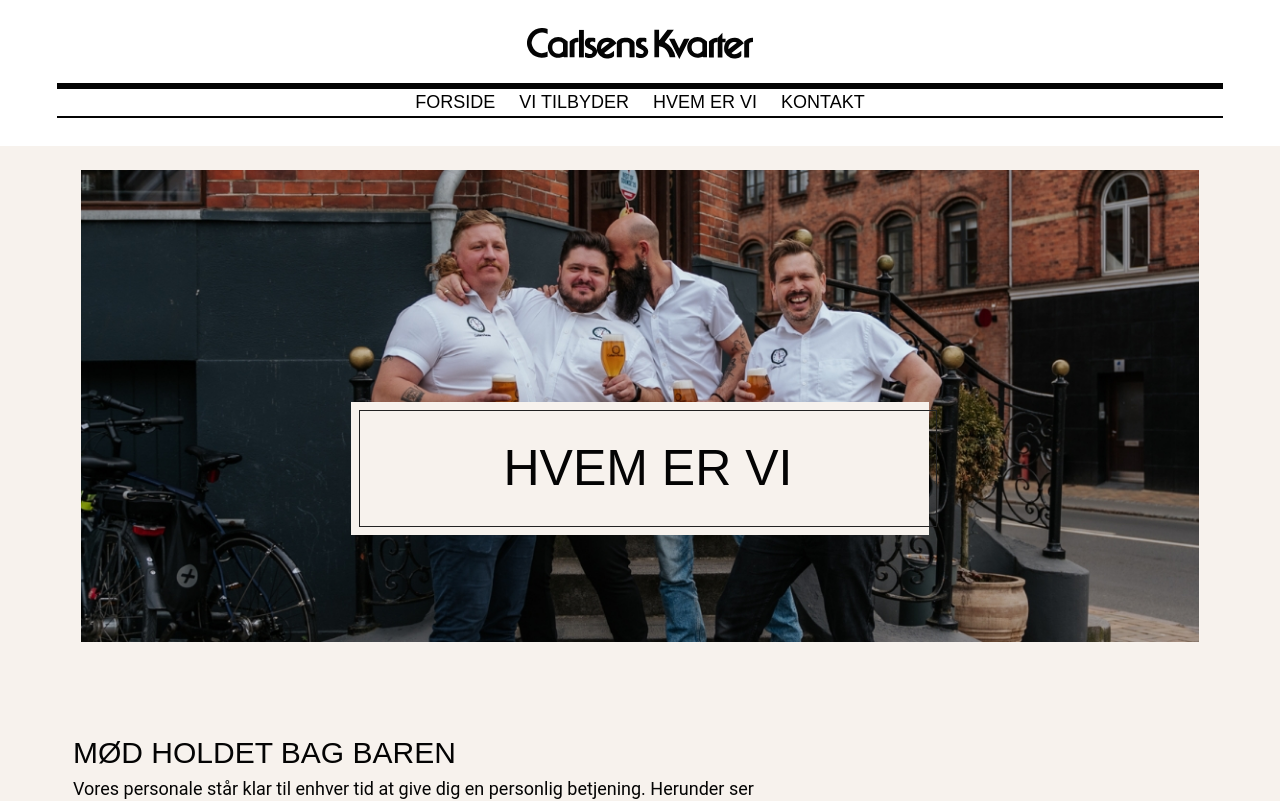
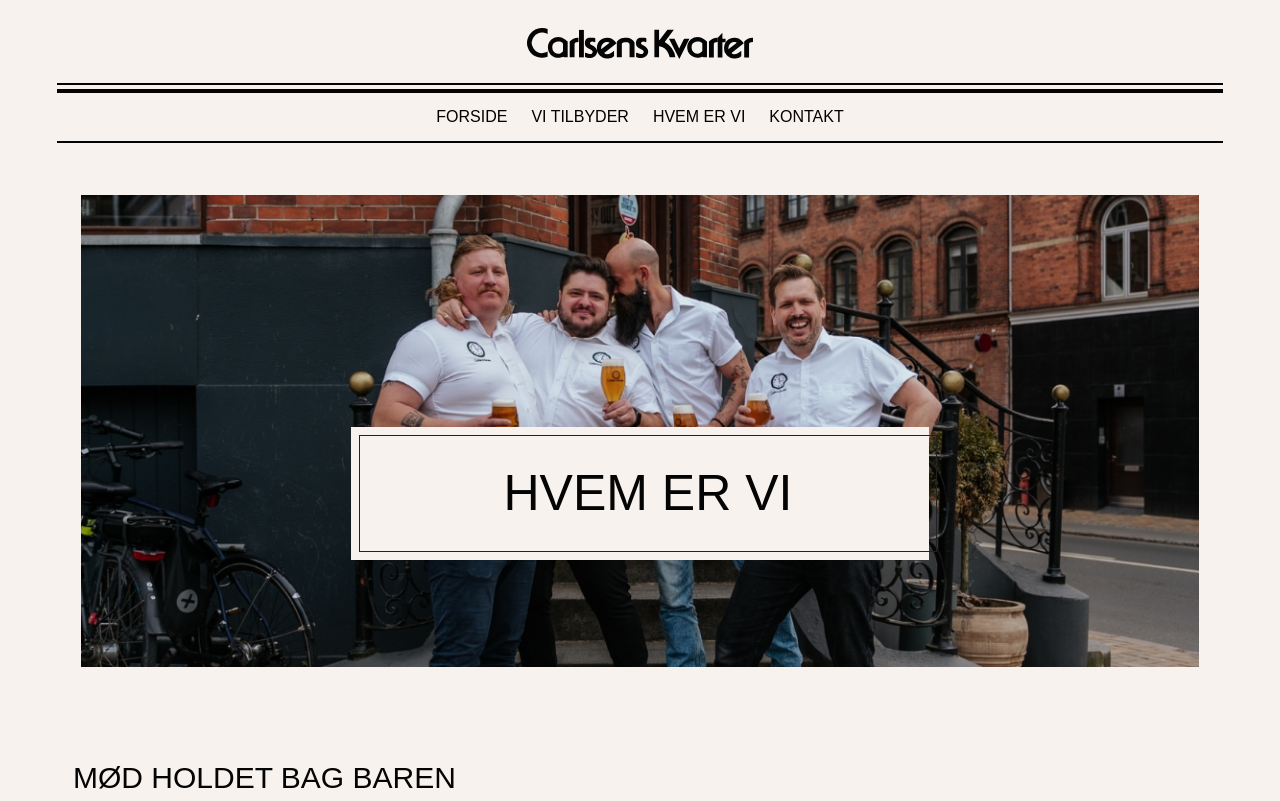
Before and after one commit to emil584c/projekt-6, a Vue app: page /about in a window 1280 px wide. Shown: the top 801 px of the page. Built offline with nearby package versions, Linux system fonts and the light colour scheme; a web font is replaced by a local one.

Commit message:
navigation

```diff
--- a/src/components/AboutFrontpage.vue
+++ b/src/components/AboutFrontpage.vue
@@ -13,7 +13,7 @@
 
                 <div class="flex flex-col gap-4 md:gap-10 md:flex-row md:justify-between">
                     <div class="bg-[url('../assets/images/placeholders/groupfoto.jpg')] bg-cover w-mobilebox-width h-mobilebox-height bg-center flex justify-center items-end p-10 md:max-w-longbox-width md:w-full md:justify-end md:p-8">
-                        <div class=" bg-cream-primary p-[5px] relative z-10 w-fit">
+                        <div class=" bg-cream-primary p-[5px] relative z-10 w-fit hover:scale-95 duration-100">
                             <button class="border-solid border-[1px] border-border-black px-5 py-2">LÆR OS AT KENDE</button>
                         </div>
                     </div>
--- a/src/components/ButtonPrimary.vue
+++ b/src/components/ButtonPrimary.vue
@@ -5,7 +5,7 @@
 </script>
 
 <template>
-    <div class=" bg-cream-primary p-[5px] absolute right-5 bottom-5 z-10 w-fit self-end duration-200 hover:scale-95">
+    <div class=" bg-cream-primary p-[5px] absolute right-5 bottom-5 z-10 w-fit self-end duration-100 hover:scale-95">
         <button class="border-solid border-[1px] border-border-black px-5 py-2 min-w-[160px]">{{ buttonText }}</button>
     </div>
 </template>
--- a/src/components/FrontpageHero.vue
+++ b/src/components/FrontpageHero.vue
@@ -5,7 +5,7 @@
 
 <template>
 
-<section class=" pt-6 overflow-hidden bg-cream-primary">
+<section class=" pt-6 max-h-[624px] overflow-hidden bg-cream-primary">
     <div class="w-full h-[70vh] relative md:px-6 md:mx-auto md:max-w-content-width flex flex-col items-center">
         <video autoplay muted loop class="h-[70vh] md:h-[80vh] w-full object-cover object-center" src="../assets/hero_video_color.mp4"></video>
         <div class=" bg-cream-primary text-center p-2 relative bottom-48 mx-4 max-w-[578px] md:bottom-60">
--- a/src/components/HeaderTop.vue
+++ b/src/components/HeaderTop.vue
@@ -4,25 +4,26 @@
 </script>
 
 <template>
+    <header class=" flex md:flex-col justify-between px-4 items-center md:px-0 md:justify-center py-7 bg-cream-primary">
+        <router-link to="/"><img class=" md:mb-6 cursor-pointer" src="../assets/images/placeholders/cklogo.svg" alt="carlsens logo"></router-link>
+        <div class=" hidden md:flex bg-black-primary w-full max-w-content-width h-[2px] mb-1"></div>
+        <div class=" hidden md:flex bg-black-primary w-full max-w-content-width h-1 mb-3"></div>
 
-
-
-    <header class=" flex flex-col items-center justify-center py-7">
-        <img class=" mb-6" src="../assets/images/placeholders/cklogo.svg" alt="carlsens logo">
-        <div class="bg-black-primary w-full max-w-content-width h-[2px]"></div>
-        <div class="bg-black-primary w-full max-w-content-width h-1"></div>
-
-        <nav>
-            <ul class=" flex gap-6">
-                <router-link to="/"><li class=" text-black">FORSIDE</li></router-link>
-                <router-link to="/"><li class=" text-black">VI TILBYDER</li></router-link>
-                <router-link to="/about"><li class=" text-black">HVEM ER VI</li></router-link>
-                <router-link to="/contact"><li class=" text-black">KONTAKT</li></router-link>
+        <nav class="h-screen md:h-fit">
+            <ul class=" md:flex gap-6">
+                <router-link to="/"><li class=" text-black text-base hover:underline">FORSIDE</li></router-link>
+                <router-link to="/"><li class=" text-black text-base hover:underline">VI TILBYDER</li></router-link>
+                <router-link to="/about"><li class=" text-black text-base hover:underline">HVEM ER VI</li></router-link>
+                <router-link to="/contact"><li class=" text-black text-base hover:underline">KONTAKT</li></router-link>
             </ul>
         </nav>
-        <div class="bg-black-primary w-full max-w-content-width h-[2px]"></div>
+        <div class=" hidden md:flex bg-black-primary w-full max-w-content-width h-[2px] mt-3"></div>
+
+        <!-- hamburger menu -->
+        <div class=" flex flex-col gap-1 md:hidden">
+            <div class=" w-8 h-1 bg-black-primary"></div>
+            <div class=" w-8 h-1 bg-black-primary"></div>
+            <div class=" w-8 h-1 bg-black-primary"></div>
+        </div>
     </header>
-
-
-
 </template>
--- a/src/views/HomeView.vue
+++ b/src/views/HomeView.vue
@@ -8,7 +8,6 @@
 </script>
 
 <template>
-
     <HeaderTop />
 <main>
     <FrontpageHero />
@@ -17,6 +16,4 @@
     <SocialMedia />
 </main>
     <FooterBottom />
-
-
 </template>
```
